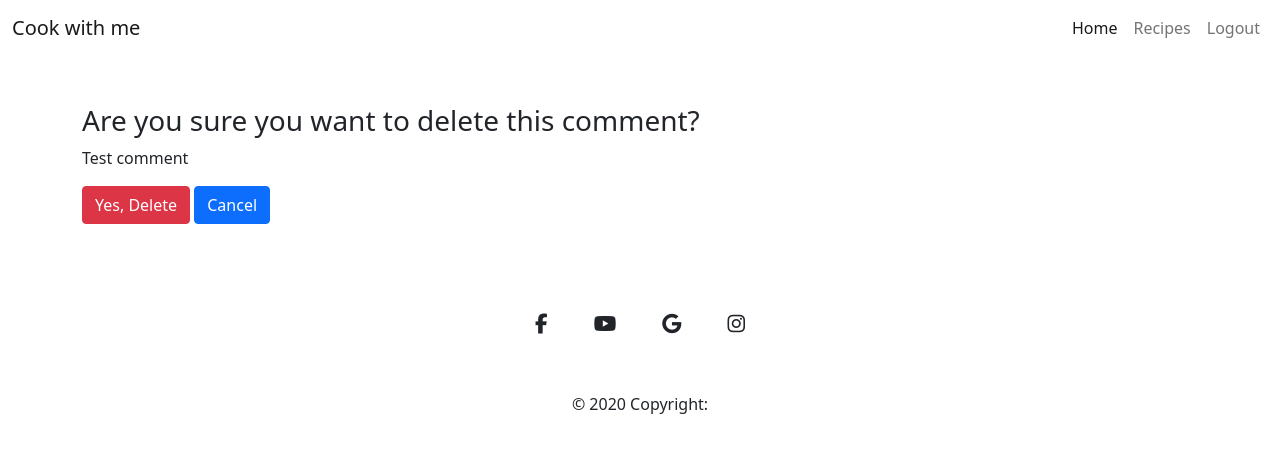
After one commit to Godinhoweverson/cook-with-me, a Django app: page /comment/delete/1/ in a window 1280 px wide. The commit adds this page. Shown: the top 453 px of the page. Run offline with Django 3.2, Linux system fonts and the light colour scheme; a user stored in the database is signed in; data comes from the database, SQL or seed files in the repository; both versions use the stored data as it was after the commit; some libraries are stand-ins or nearby versions.

Commit message:
add functionality for user to delete their comments

```diff
--- a/cook_recipe/urls.py
+++ b/cook_recipe/urls.py
@@ -1,9 +1,10 @@
 from django.urls import path
-from .views import home, recipe_list, recipe_content, edit_comment
+from .views import home, recipe_list, recipe_content, edit_comment, delete_comment
 
 urlpatterns = [
     path('', home, name='home'),
     path('recipes/', recipe_list, name='recipes'),
     path('recipes/<int:recipe_id>/', recipe_content, name='recipe_content'),
     path('comment/edit/<int:comment_id>/', edit_comment, name='edit_comment'),
+    path('comment/delete/<int:comment_id>/', delete_comment, name='delete_comment'),
 ]
--- a/cook_recipe/views.py
+++ b/cook_recipe/views.py
@@ -52,3 +52,16 @@ def edit_comment(request, comment_id):
         form = CommentForm(instance=comment)
 
     return render(request, 'edit_comment.html', {'form': form, 'comment': comment})
+
+
+def delete_comment(request, comment_id):
+    comment = get_object_or_404(Comment, id=comment_id)
+
+    if request.user != comment.user and not request.user.is_staff:
+        return redirect('recipe_content', recipe_id=comment.recipe.id)
+
+    if request.method == 'POST':
+        comment.delete()
+        return redirect('recipe_content', recipe_id=comment.recipe.id)
+
+    return render(request, 'delete_comment.html', {'comment': comment})
--- /dev/null
+++ b/templates/delete_comment.html
@@ -0,0 +1,16 @@
+{% extends 'base.html' %}
+{% load static%}
+{% load crispy_forms_tags%}
+{% block title %}Delete Comment{% endblock %}
+
+{% block content %}
+<div class="container mt-5">
+    <h3>Are you sure you want to delete this comment?</h3>
+    <p>{{ comment.content_body }}</p>
+    <form method="post">
+        {% csrf_token %}
+        <button type="submit" class="btn btn-danger">Yes, Delete</button>
+        <a href="{% url 'recipe_content' comment.recipe.id %}" class="btn btn-primary">Cancel</a>
+    </form>
+</div>
+{% endblock %}
--- a/templates/recipe_content.html
+++ b/templates/recipe_content.html
@@ -45,6 +45,7 @@
                              {% if user.is_authenticated %}
                              {% if user == comment.user or user.is_staff %}
                                  <button><a href="{% url 'edit_comment' comment.id %}" class="btn btn-primary btn-sm mt-5">Edit</a></button>
+                                 <button><a href="{% url 'delete_comment' comment.id %}" class="btn btn-danger btn-sm mt-5">Delete</a></button>
                              {% endif %}
                          {% endif %}
                         {% endfor %}
@@ -71,7 +72,6 @@
                                 {% csrf_token %}
                                 {{ form|crispy }}
                                 <button type="submit" class="btn btn-success btn-sm mt-5">Publish</button>
-                                <button type="button" class="btn btn-danger btn-sm mt-5">Delete</button>
                             </form>
                         {% else %}
                             <p>You must be Logged in to post a comment <a href="{% url 'account_login' %}">click here</a> to login </p>
```
Also changed, not shown: db.sqlite3.
